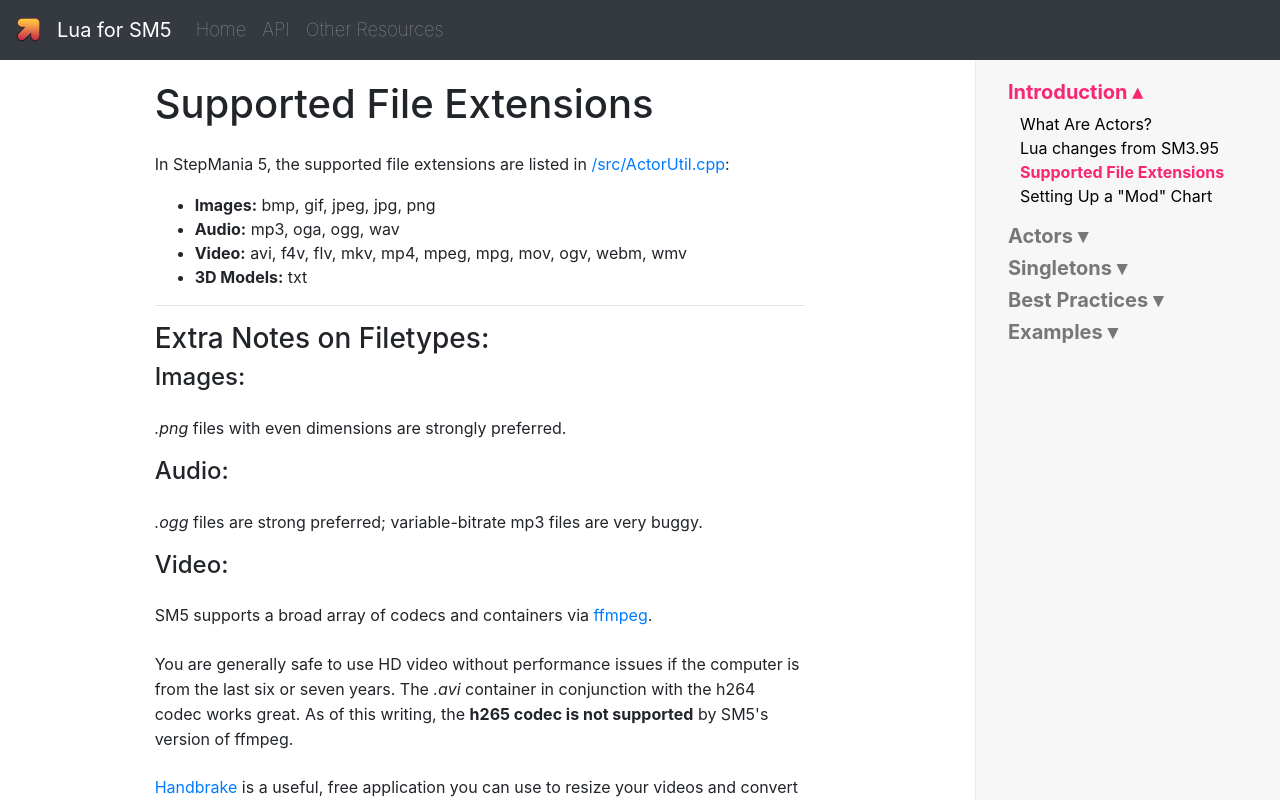
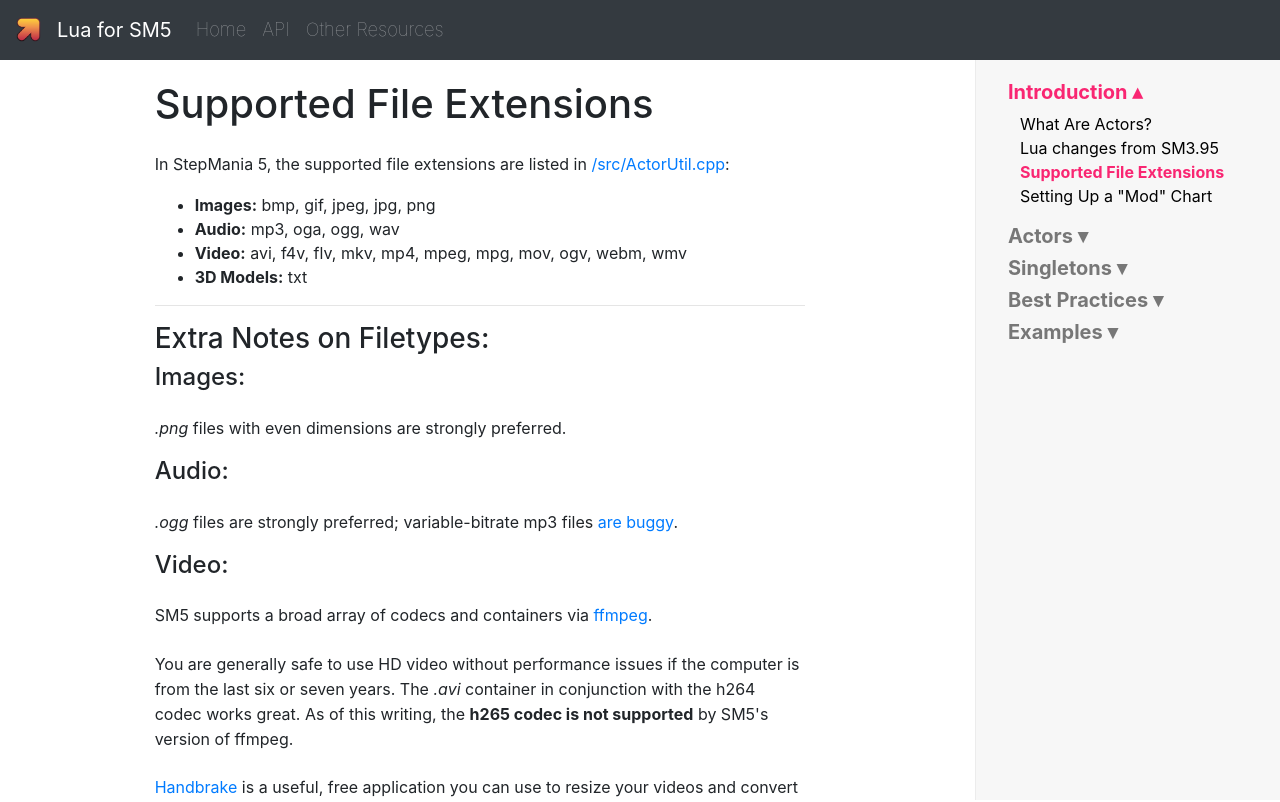
Before and after one commit to quietly-turning/Lua-For-SM5, a React (Create React App) app: page /Supported-File-Extensions in a window 1280 px wide. Shown: the top 802 px of the page. Built offline with nearby package versions, Linux system fonts and the light colour scheme.

Commit message:
typo fixes

```diff
--- a/src/introduction/Mod-Chart-Setup.jsx
+++ b/src/introduction/Mod-Chart-Setup.jsx
@@ -1,5 +1,6 @@
 import React, { Component } from "react";
 import Highlight from 'react-highlight';
+import { Link } from "react-router-dom";
 
 class ModChartSetup extends Component {
 	render() {
@@ -23,7 +24,7 @@
 
 			<p>The other arguments (the <code>1.000</code> and subsequent <code>0</code>s and <code>1</code>s) are <a href="https://github.com/stepmania/stepmania/wiki/sm#bgchanges">various flags that are basically vestiges</a> from SM3.9 that are necessary to include but will have no impact on your Lua.  For FGCHANGES, you can just copy/paste them into your .sm file for each FGCHANGE.</p>
 
-			<p>Any Lua-based actors loaded as FGCHANGES will be cleared from the screen as soon as they are "done." This means that if the actor isn&apos;t actively tweening in some way, it will be cleared from memory.</p>
+			<p>Any Lua-based actors loaded as FGCHANGES will be cleared from the screen as soon as they are "done." This means that if the actor isn&apos;t actively <Link to="/Simple-Tweens">tweening</Link> in some way, it will be cleared from memory.</p>
 
 			<p>  A common strategy is to ensure that this doesn&apos;t occur prematurely is to add a dummy keep-alive Actor that does nothing but sleep for as long as you want the overall Lua file to persist for. That might look like:</p>
 
--- a/src/introduction/Supported-File-Extensions.jsx
+++ b/src/introduction/Supported-File-Extensions.jsx
@@ -25,7 +25,7 @@
 
 				<h4>Audio:</h4>
 
-				<p><em>.ogg</em> files are strong preferred; variable-bitrate mp3 files are very buggy.</p>
+				<p><em>.ogg</em> files are strongly preferred; variable-bitrate mp3 files <a href="https://github.com/stepmania/stepmania/issues/369">are buggy</a>.</p>
 
 				<h4>Video:</h4>
 
```
